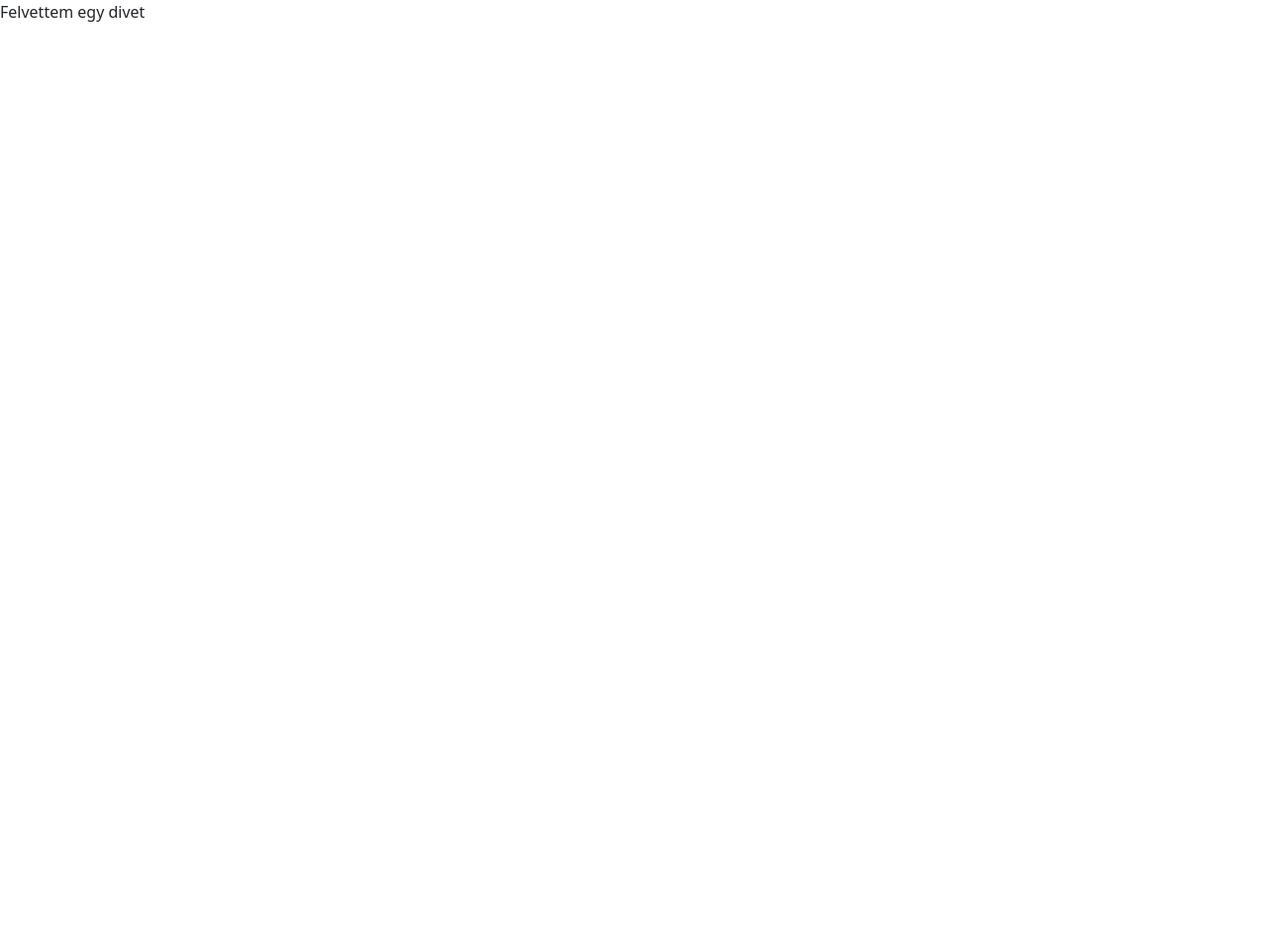
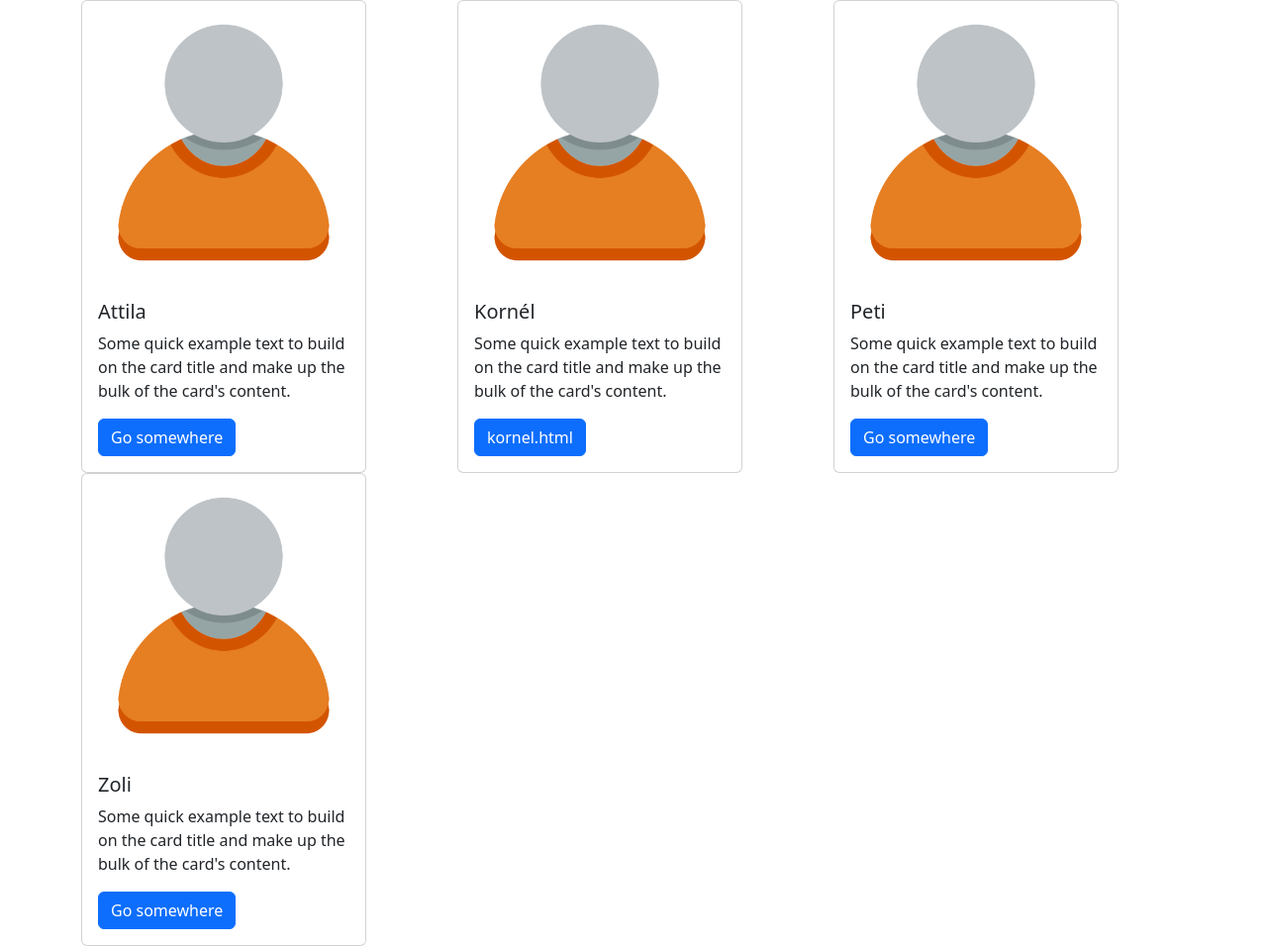
Before and after one commit to oattilamark/blueteam_ikt_weboldal, a plain HTML site: page index.html in a window 1280 px wide. Shown: the whole page at 99% size. Before the commit the page ends 800 px from the top, so only its background shows below. Drawn offline with nearby package versions, Linux system fonts and the light colour scheme.

Commit message:
valmit csináltunk

```diff
--- a/index.html
+++ b/index.html
@@ -4,13 +4,59 @@
     <meta charset="UTF-8">
     <meta http-equiv="X-UA-Compatible" content="IE=edge">
     <meta name="viewport" content="width=device-width, initial-scale=1.0">
-    <title>Kedvenc {valami}</title>
+    <title>Kedvenc autóink</title>
 
     <link href="https://cdn.jsdelivr.net/npm/bootstrap@5.2.2/dist/css/bootstrap.min.css" rel="stylesheet" integrity="sha384-Zenh87qX5JnK2Jl0vWa8Ck2rdkQ2Bzep5IDxbcnCeuOxjzrPF/et3URy9Bv1WTRi" crossorigin="anonymous">
 <script src="https://cdn.jsdelivr.net/npm/bootstrap@5.2.2/dist/js/bootstrap.bundle.min.js" integrity="sha384-OERcA2EqjJCMA+/3y+gxIOqMEjwtxJY7qPCqsdltbNJuaOe923+mo//f6V8Qbsw3" crossorigin="anonymous"></script>
     <link rel="stylesheet" href="./styles/style.css">
 </head>
 <body>
-    <div>Felvettem egy divet</div>
+    <div class="container">
+        <div class="row">
+          <div class="col-md">
+            <div class="card" style="width: 18rem;">
+                <img class="card-img-top" src="./img/user-512.webp" alt="Card image cap">
+                <div class="card-body">
+                  <h5 class="card-title">Attila</h5>
+                  <p class="card-text">Some quick example text to build on the card title and make up the bulk of the card's content.</p>
+                  <a href="#" class="btn btn-primary">Go somewhere</a>
+                </div>
+              </div>
+          </div>
+
+          <div class="col-md">
+            <div class="card" style="width: 18rem;">
+                <img class="card-img-top" src="./img/user-512.webp" alt="Card image cap">
+                <div class="card-body">
+                  <h5 class="card-title">Kornél</h5>
+                  <p class="card-text">Some quick example text to build on the card title and make up the bulk of the card's content.</p>
+                  <a href="kornel.html" class="btn btn-primary">kornel.html</a>
+                </div>
+              </div>
+          </div>
+
+          <div class="col-md">
+            <div class="card" style="width: 18rem;">
+                <img class="card-img-top" src="./img/user-512.webp" alt="Card image cap">
+                <div class="card-body">
+                  <h5 class="card-title">Peti</h5>
+                  <p class="card-text">Some quick example text to build on the card title and make up the bulk of the card's content.</p>
+                  <a href="#" class="btn btn-primary">Go somewhere</a>
+                </div>
+              </div>
+          </div>
+
+          <div class="col-md">
+            <div class="card" style="width: 18rem;">
+                <img class="card-img-top" src="./img/user-512.webp" alt="Card image cap">
+                <div class="card-body">
+                  <h5 class="card-title">Zoli</h5>
+                  <p class="card-text">Some quick example text to build on the card title and make up the bulk of the card's content.</p>
+                  <a href="#" class="btn btn-primary">Go somewhere</a>
+                </div>
+              </div>
+          </div>
+        </div>
+      </div>
 </body>
 </html>
```
Also changed, not shown: img/user-512.webp (added).
